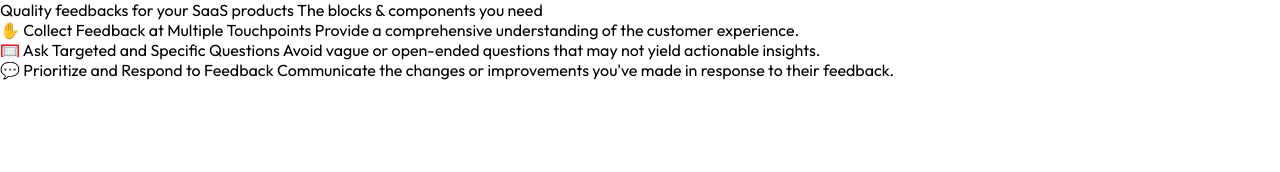
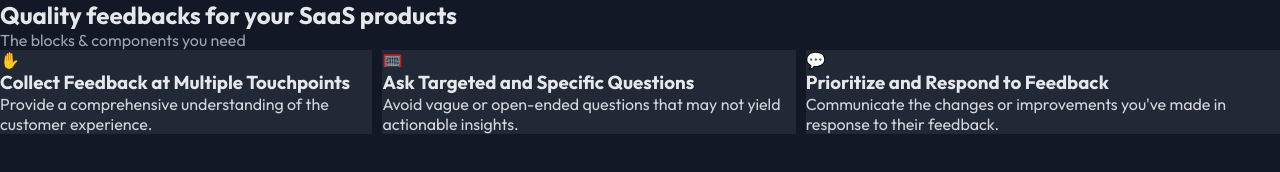
Before and after one commit to juannina25/ejemplo, a plain HTML site: page Semana 03/Jueves/simple-feature-section-master/index.html in a window 1280 px wide. Drawn offline with Linux system fonts and the light colour scheme.

Commit message:
PRACTICA DE CSS

```diff
--- a/Semana 03/Jueves/simple-feature-section-master/css/style.css
+++ b/Semana 03/Jueves/simple-feature-section-master/css/style.css
@@ -23,4 +23,29 @@ body{
   font-optical-sizing: auto;
   /* font-weight: <weight>; */
   font-style: normal;
+
+  background-color: var(--body-background);
 }
+
+
+h1, h3{
+    color: var(--title-color);
+}
+
+main{
+    display: flex;
+    gap: 10px;
+
+}
+
+p{
+    color: var(--gray1);
+}
+/* Estilos para las tarjetas */
+article{
+    background-color: var(--card-background);
+}
+
+.card-description{
+    color: var(--gray2);
+}
--- a/Semana 03/Jueves/simple-feature-section-master/index.html
+++ b/Semana 03/Jueves/simple-feature-section-master/index.html
@@ -15,32 +15,38 @@
     <link rel="stylesheet" href="css/style.css">
   </head>
   <body>
+
+        <section>
+          <h1>Quality feedbacks for your SaaS products</h1>
+          <p>The blocks & components you need</p>
+        </section>
+
       <main>
       <section>
-        Quality feedbacks for your SaaS products
-        The blocks & components you need
-      </section>
-    </main>
-    <section>
         <article>
+          <div class="emoji">
             ✋
-        Collect Feedback at Multiple Touchpoints
-        Provide a comprehensive understanding of the customer experience.
+          </div>
+          <h3>Collect Feedback at Multiple Touchpoints</h3>
+          <p class="card-description">Provide a comprehensive understanding of the customer experience.</p>
         </article>
       </section>
       <section>
         <article>
+          <div class="emoji">
             🥅
-        Ask Targeted and Specific Questions
-        Avoid vague or open-ended questions that may not yield actionable insights.
+          </div>
+          <h3>Ask Targeted and Specific Questions</h3>
+          <p class="card-description">Avoid vague or open-ended questions that may not yield actionable insights.</p>
         </article>
       </section>
       <section>
         <article>
-        💬
-        Prioritize and Respond to Feedback
-        Communicate the changes or improvements you've made in response to their feedback.
+          <div class="emoji">💬</div>
+          <h3>Prioritize and Respond to Feedback</h3>
+          <p class="card-description">Communicate the changes or improvements you've made in response to their feedback.</p>
         </article>
       </section>
+    </main>
   </body>
 </html>
```
Lines whose indentation alone changed are shown as unchanged.
